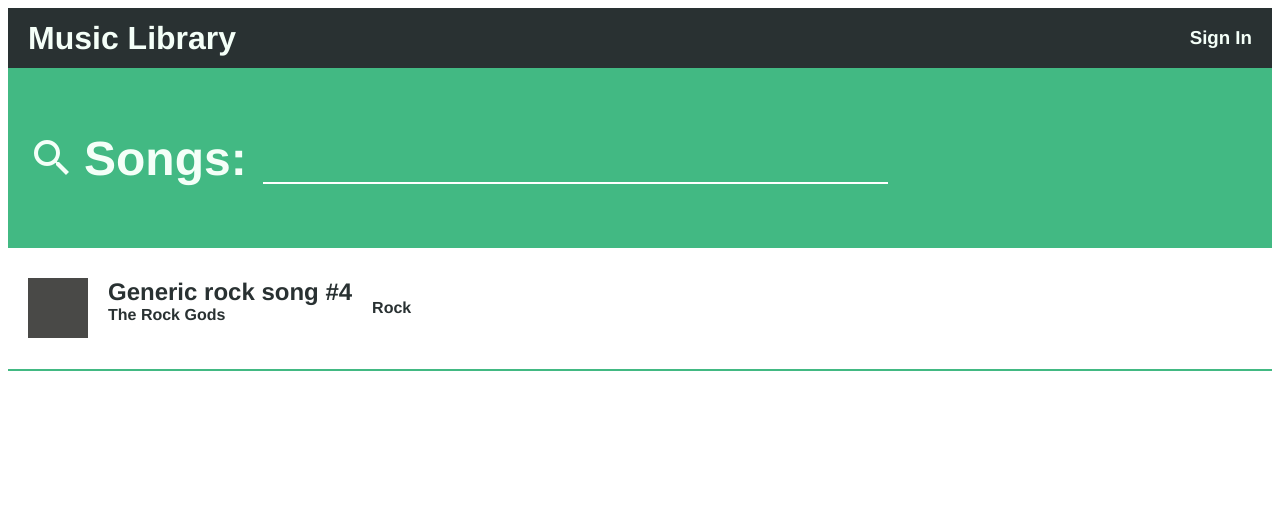
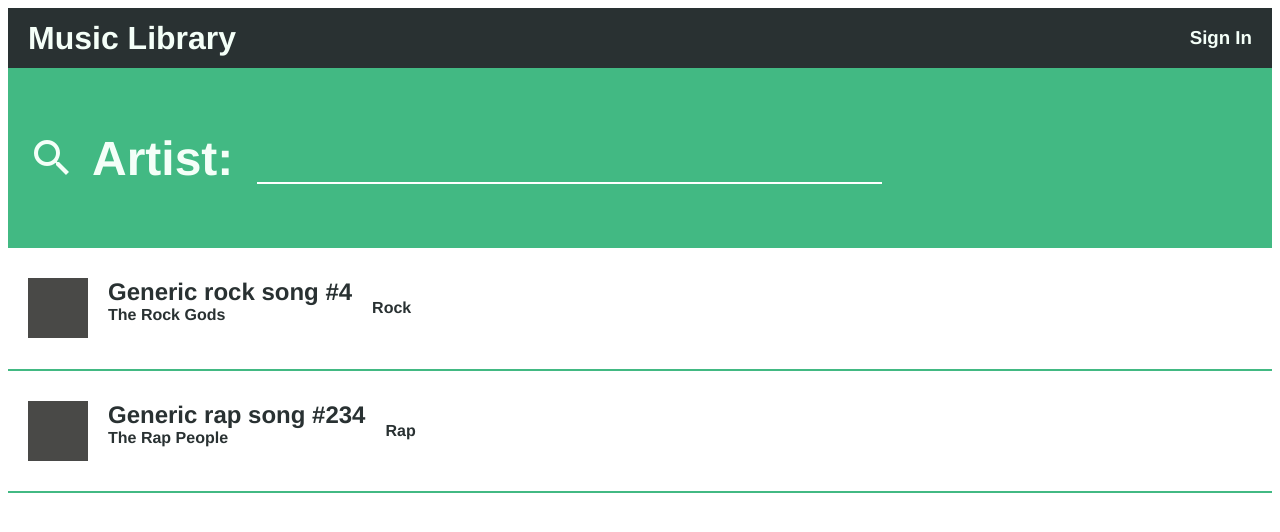
Before and after one commit to Jlawlzz/music-library-manager, a Vue app: page /#/ in a window 1280 px wide. Shown: the top 532 px of the page. Built offline with nearby package versions, Linux system fonts and the light colour scheme.

Commit message:
Added:     - Search Dropdown component     - Search functionality

```diff
--- a/src/components/AppHeader.vue
+++ b/src/components/AppHeader.vue
@@ -2,19 +2,64 @@
   <div class="ml-header">
     <div class="search">
       <i class="material-icons search-icon">search</i>
-      <div class="search-selector">
-        <h1>Songs:</h1>
-      </div>
+      <dropdown :options="dropdownOptions"
+                :onSelectedChange="onSelectedChange">
+      </dropdown>
       <div class="search-bar">
-        <input></input>
+        <input v-model="userInput"></input>
       </div>
     </div>
   </div>
 </template>
 
 <script>
+  import Dropdown from '@/components/Dropdown';
+
   export default {
     name: 'AppHeader',
+    props: {
+      onSearchCallback: {
+        required: true,
+        type: Function,
+      },
+    },
+    components: {
+      dropdown: Dropdown,
+    },
+    data() {
+      return {
+        dropdownOptions: [
+          {
+            value: 'artist',
+            text: 'Artist',
+          },
+          {
+            value: 'song',
+            text: 'Song',
+          },
+          {
+            value: 'genre',
+            text: 'Genre',
+          },
+          {
+            value: 'album',
+            text: 'Album',
+          },
+        ],
+        searchValueIdx: 0,
+        userInput: '',
+      };
+    },
+    watch: {
+      userInput(val) {
+        this.onSearchCallback(val, this.dropdownOptions[this.searchValueIdx].value);
+      },
+    },
+    methods: {
+      onSelectedChange(idx) {
+        this.searchValueIdx = idx;
+      },
+    },
   };
 </script>
 
--- /dev/null
+++ b/src/components/Dropdown.vue
@@ -0,0 +1,88 @@
+<template>
+  <div class="ml-dropdown" v-bind:class="{ active: isActive }">
+    <h1 class="selected-value"
+        v-on:click="toggleActive()">{{options[selectedIdx].text}}:</h1>
+    <div class="dropdown-drawer">
+      <div v-for="(option, idx) in options"
+           v-if="idx !== selectedIdx"
+           class="dropdown-item"
+           v-on:click="handleSelect(idx)"
+           value="option.value">
+           {{option.text}}
+      </div>
+    </div>
+  </div>
+</template>
+
+<script>
+  export default {
+    name: 'Dropdown',
+    props: {
+      options: {
+        required: true,
+        type: Array,
+      },
+      onSelectedChange: {
+        required: true,
+        type: Function,
+      },
+    },
+    data() {
+      return {
+        isActive: false,
+        selectedIdx: 0,
+      };
+    },
+    methods: {
+      handleSelect(idx) {
+        this.selectedIdx = idx;
+        this.onSelectedChange(idx);
+      },
+      toggleActive() {
+        this.isActive = !this.isActive;
+      },
+    },
+  };
+</script>
+
+<style scoped lang="less">
+  @import '../styles/mixins';
+
+  .ml-dropdown {
+
+    .dropdown-drawer {
+      display: none;
+    }
+
+    &.active {
+      background-color: @white;
+      .dropdown-drawer {
+        display: block;
+        background-color: @white;
+      }
+
+      .selected-value {
+        background-color: @white;
+        color: @green;
+      }
+    }
+  }
+
+  .selected-value {
+    padding: 16px;
+    cursor: pointer;
+    margin: 0;
+    font-size: 48px;
+    color: @white;
+  }
+  .dropdown-drawer {
+    position: absolute;
+    font-size: 36px;
+    color: @green;
+    padding: 16px;
+
+    .dropdown-item {
+      cursor: pointer;
+    }
+  }
+</style>
--- a/src/components/List.vue
+++ b/src/components/List.vue
@@ -19,18 +19,11 @@
     components: {
       listItem: ListItem,
     },
-    data() {
-      return {
-        listItems: [
-          {
-            id: 1,
-            title: 'Generic rock song #4',
-            artist: 'The Rock Gods',
-            genre: 'Rock',
-            url: 'url1',
-          },
-        ],
-      };
+    props: {
+      listItems: {
+        required: true,
+        type: Array,
+      },
     },
   };
 </script>
--- a/src/views/Homepage.vue
+++ b/src/views/Homepage.vue
@@ -1,13 +1,28 @@
 <template>
   <div class="ml-homepage">
-    <app-header/>
-    <list/>
+    <app-header :onSearchCallback="onSearchCallback"/>
+    <list :listItems="filteredSongs"/>
   </div>
 </template>
 
 <script>
   import AppHeader from '@/components/AppHeader';
   import List from '@/components/List';
+
+  const songs = [{
+    id: 1,
+    title: 'Generic rock song #4',
+    artist: 'The Rock Gods',
+    genre: 'Rock',
+    url: 'url1',
+  },
+  {
+    id: 2,
+    title: 'Generic rap song #234',
+    artist: 'The Rap People',
+    genre: 'Rap',
+    url: 'url2',
+  }];
 
   export default {
     name: 'Homepage',
@@ -17,8 +32,17 @@
     },
     data() {
       return {
-        msg: 'Welcome to Your Vue.js App',
+        filteredSongs: songs,
       };
+    },
+    methods: {
+      onSearchCallback(value, type) {
+        if (value !== '') {
+          this.filteredSongs = songs.filter(song => song[type].includes(value));
+        } else {
+          this.filteredSongs = songs;
+        }
+      },
     },
   };
 </script>
```
